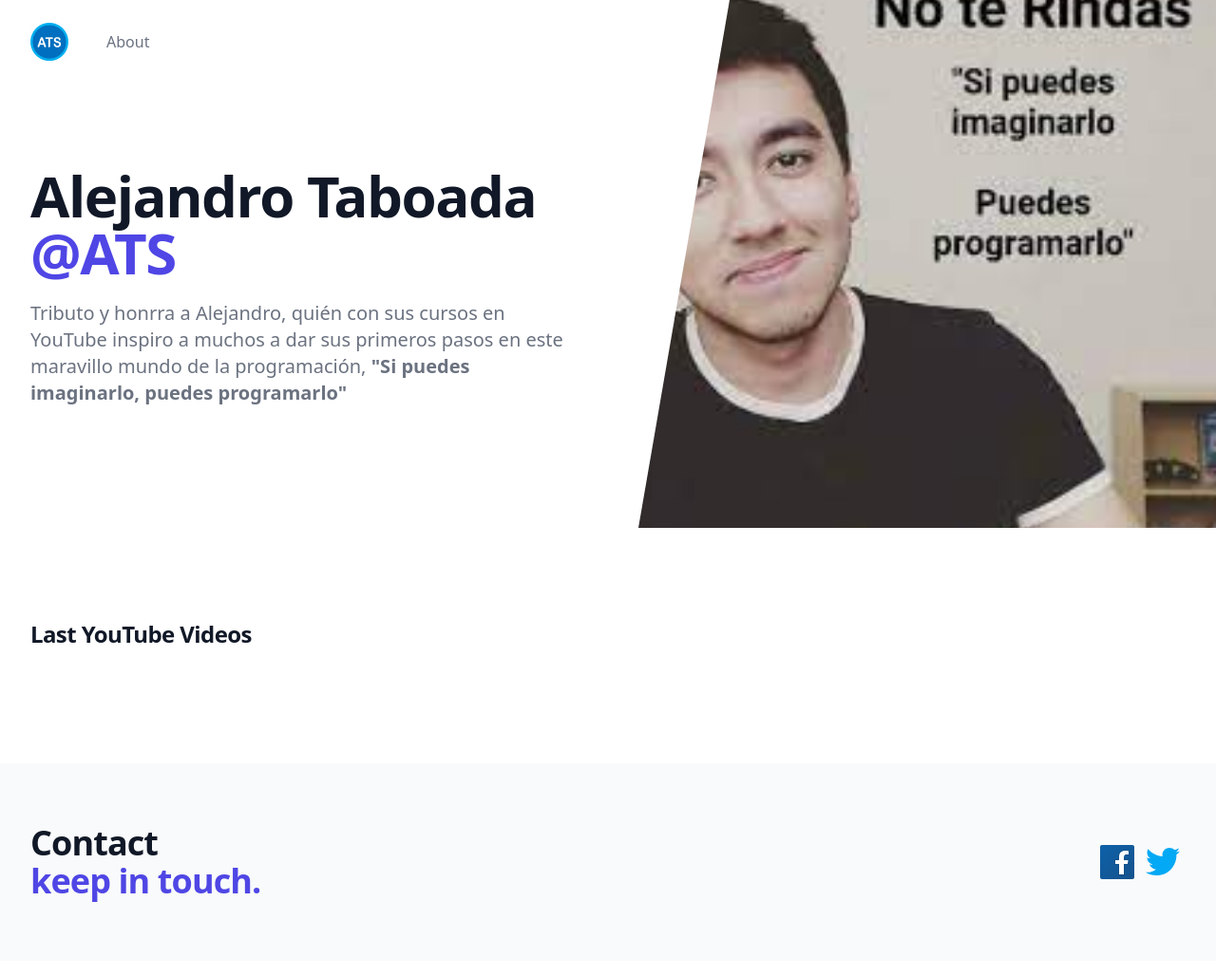
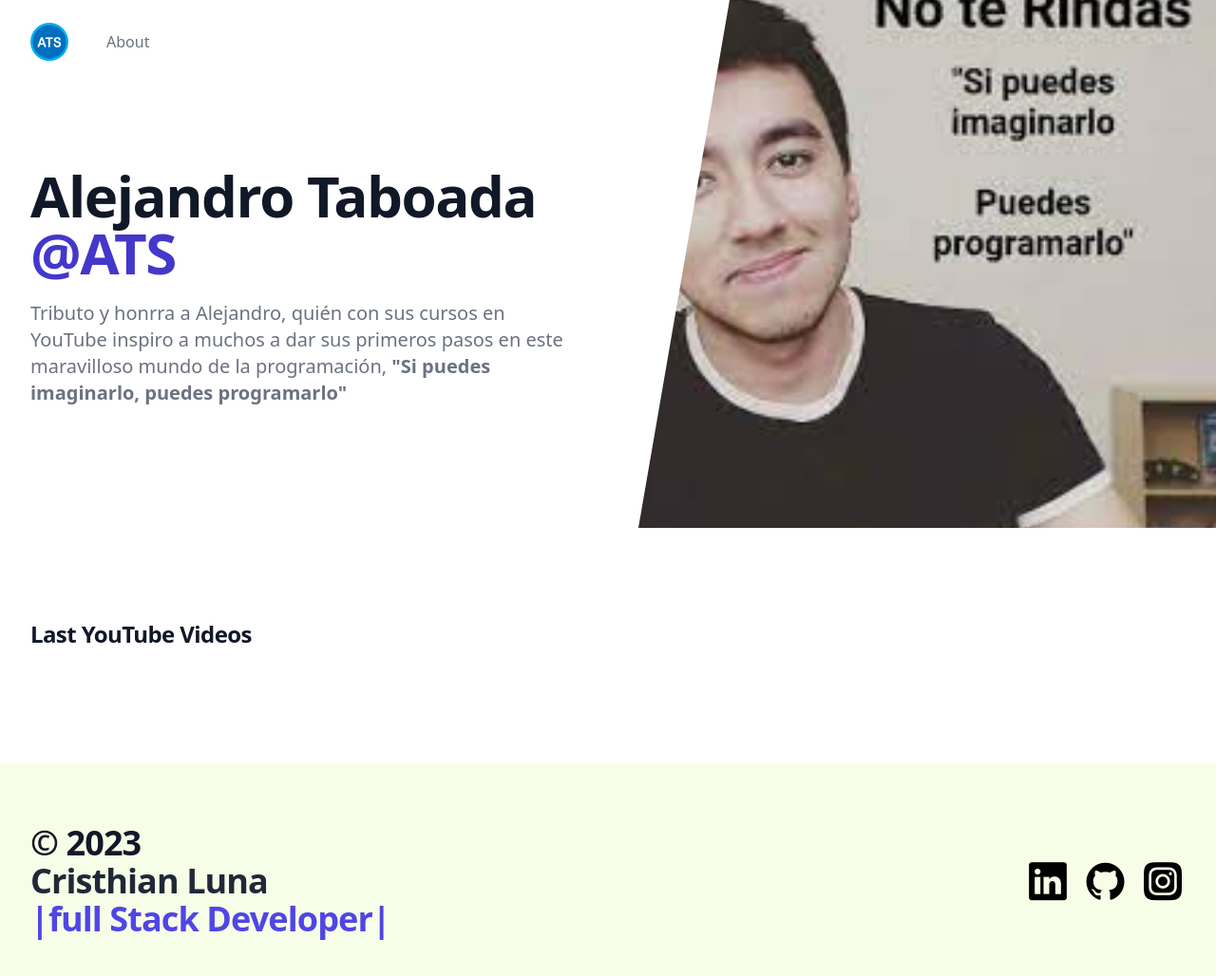
Before and after one commit to Cristhian-Andres/proyect-landing, a website: page src/index.html in a window 1280 px wide. Shown: the whole page at 95% size. Drawn offline with nearby package versions, Linux system fonts and the light colour scheme; no server answers.

Commit message:
5. deploy (v-03)

```diff
--- a/src/index.html
+++ b/src/index.html
@@ -3,6 +3,8 @@
 <head>
     <meta charset="UTF-8" />
     <meta name="viewport" content="width=device-width, initial-scale=1.0" />
+    <!--https://iconscout.com/unicons/explore/line-->
+    <link rel="stylesheet" href="https://unicons.iconscout.com/release/v4.0.0/css/line.css" />
     <script src="https://cdn.tailwindcss.com"></script>
     <script defer src="./assets/main.js"></script>
     <title>Programacion ATS</title>
@@ -31,7 +33,7 @@
                                 </div>
                             </div>
                             <div class="hidden md:block md:ml-10 md:pr-4 md:space-x-8">
-                                <a href="#" class="font-medium text-gray-500 hover:text-gray-900">About</a>
+                                <a href="https://www.youtube.com/@ProgramacionATS" target="_blank" class="font-medium text-gray-500 hover:text-gray-900" >About</a>
                             </div>
                         </nav>
                     </div>
@@ -41,18 +43,18 @@
                     <div class="sm:text-center lg:text-left">
                         <h1 class="text-4xl tracking-tight font-extrabold text-gray-900 sm:text-5xl md:text-6xl">
                             <span class="block xl:inline">Alejandro Taboada</span>
-                            <span class="block text-indigo-600 xl:inline">@ATS</span>
+                            <span class="block text-indigo-700 xl:inline">@ATS</span>
                         </h1>
                         <p
                             class="mt-3 text-base text-gray-500 sm:mt-5 sm:text-lg sm:max-w-xl sm:mx-auto md:mt-5 md:text-xl lg:mx-0">
-                            Tributo y honrra a Alejandro, quién con sus cursos en YouTube inspiro a muchos a dar sus primeros pasos en este maravillo mundo de la programación, <strong> "Si puedes imaginarlo, puedes programarlo"</strong>
+                            Tributo y honrra a Alejandro, quién con sus cursos en YouTube inspiro a muchos a dar sus primeros pasos en este maravilloso mundo de la programación, <strong> "Si puedes imaginarlo, puedes programarlo"</strong>
                         </p>
                     </div>
                 </main>
             </div>
         </div>
         <div class="lg:absolute lg:inset-y-0 lg:right-0 lg:w-1/2">
-            <img class="h-56 w-full object-cover sm:h-72 md:h-96 lg:w-full lg:h-full"
+            <img class="h-6 w-full object-cover sm:h-72 md:h-96 lg:w-full lg:h-full"
                 src="./img/img-índice.jpg" alt="" />
         </div>
     </div>
@@ -67,39 +69,22 @@
             </div>
         </div>
     </div>
-    <div class="bg-gray-50">
-        <div class="max-w-7xl mx-auto py-12 px-4 sm:px-6 lg:py-16 lg:px-8 lg:flex lg:items-center lg:justify-between">
+    <div class="bg-lime-50">
+        <div class="max-w-7xl mx-auto py-6 px-4 sm:px-6 lg:py-16 lg:px-8 lg:flex lg:items-center lg:justify-between">
             <h2 class="text-3xl font-extrabold tracking-tight text-gray-900 sm:text-4xl">
-                <span class="block">Contact</span>
-                <span class="block text-indigo-600">keep in touch.</span>
+                <span class="block">&copy 2023</span>
+                <span class="block text-gray-800">Cristhian Luna</span>
+                <span class="block text-indigo-600">|full Stack Developer|</span>
             </h2>
-            <div class="mt-8 flex lg:mt-0 lg:flex-shrink-0">
-                <svg xmlns="http://www.w3.org/2000/svg" x="0px" y="0px" width="48" height="48" viewBox="0 0 48 48"
-                    style="fill: #000000">
-                    <linearGradient id="awSgIinfw5_FS5MLHI~A9a_yGcWL8copNNQ_gr1" x1="6.228" x2="42.077" y1="4.896"
-                        y2="43.432" gradientUnits="userSpaceOnUse">
-                        <stop offset="0" stop-color="#0d61a9"></stop>
-                        <stop offset="1" stop-color="#16528c"></stop>
-                    </linearGradient>
-                    <path fill="url(#awSgIinfw5_FS5MLHI~A9a_yGcWL8copNNQ_gr1)"
-                        d="M42,40c0,1.105-0.895,2-2,2H8c-1.105,0-2-0.895-2-2V8c0-1.105,0.895-2,2-2h32	c1.105,0,2,0.895,2,2V40z">
-                    </path>
-                    <path
-                        d="M25,38V27h-4v-6h4v-2.138c0-5.042,2.666-7.818,7.505-7.818c1.995,0,3.077,0.14,3.598,0.208	l0.858,0.111L37,12.224L37,17h-3.635C32.237,17,32,18.378,32,19.535V21h4.723l-0.928,6H32v11H25z"
-                        opacity=".05"></path>
-                    <path
-                        d="M25.5,37.5v-11h-4v-5h4v-2.638c0-4.788,2.422-7.318,7.005-7.318c1.971,0,3.03,0.138,3.54,0.204	l0.436,0.057l0.02,0.442V16.5h-3.135c-1.623,0-1.865,1.901-1.865,3.035V21.5h4.64l-0.773,5H31.5v11H25.5z"
-                        opacity=".07"></path>
-                    <path fill="#fff"
-                        d="M33.365,16H36v-3.754c-0.492-0.064-1.531-0.203-3.495-0.203c-4.101,0-6.505,2.08-6.505,6.819V22h-4v4	h4v11h5V26h3.938l0.618-4H31v-2.465C31,17.661,31.612,16,33.365,16z">
-                    </path>
-                </svg>
-                <svg xmlns="http://www.w3.org/2000/svg" x="0px" y="0px" width="48" height="48" viewBox="0 0 48 48"
-                    style="fill: #000000">
-                    <path fill="#03A9F4"
-                        d="M42,12.429c-1.323,0.586-2.746,0.977-4.247,1.162c1.526-0.906,2.7-2.351,3.251-4.058c-1.428,0.837-3.01,1.452-4.693,1.776C34.967,9.884,33.05,9,30.926,9c-4.08,0-7.387,3.278-7.387,7.32c0,0.572,0.067,1.129,0.193,1.67c-6.138-0.308-11.582-3.226-15.224-7.654c-0.64,1.082-1,2.349-1,3.686c0,2.541,1.301,4.778,3.285,6.096c-1.211-0.037-2.351-0.374-3.349-0.914c0,0.022,0,0.055,0,0.086c0,3.551,2.547,6.508,5.923,7.181c-0.617,0.169-1.269,0.263-1.941,0.263c-0.477,0-0.942-0.054-1.392-0.135c0.94,2.902,3.667,5.023,6.898,5.086c-2.528,1.96-5.712,3.134-9.174,3.134c-0.598,0-1.183-0.034-1.761-0.104C9.268,36.786,13.152,38,17.321,38c13.585,0,21.017-11.156,21.017-20.834c0-0.317-0.01-0.633-0.025-0.945C39.763,15.197,41.013,13.905,42,12.429">
-                    </path>
-                </svg>
+            <div class="mt-10 flex lg:mt-0 lg:flex-shrink-0">
+                <div class="text-5xl ">
+                    <a href="https://www.linkedin.com/in/cristhian-lunaa/" target="_blank" class=""><i class="uil uil-linkedin"></i>
+                    </a>
+                    <a href="https://github.com/Cristhian-Andres" target="_blank" class=""><i class="uil uil-github"></i>
+                    </a>
+                    <a href="https://www.instagram.com/cristhian_lunaa/" target="_blank" class=""><i class="uil uil-instagram-alt"></i>
+                    </a>
+                </div>
             </div>
         </div>
     </div>
```
